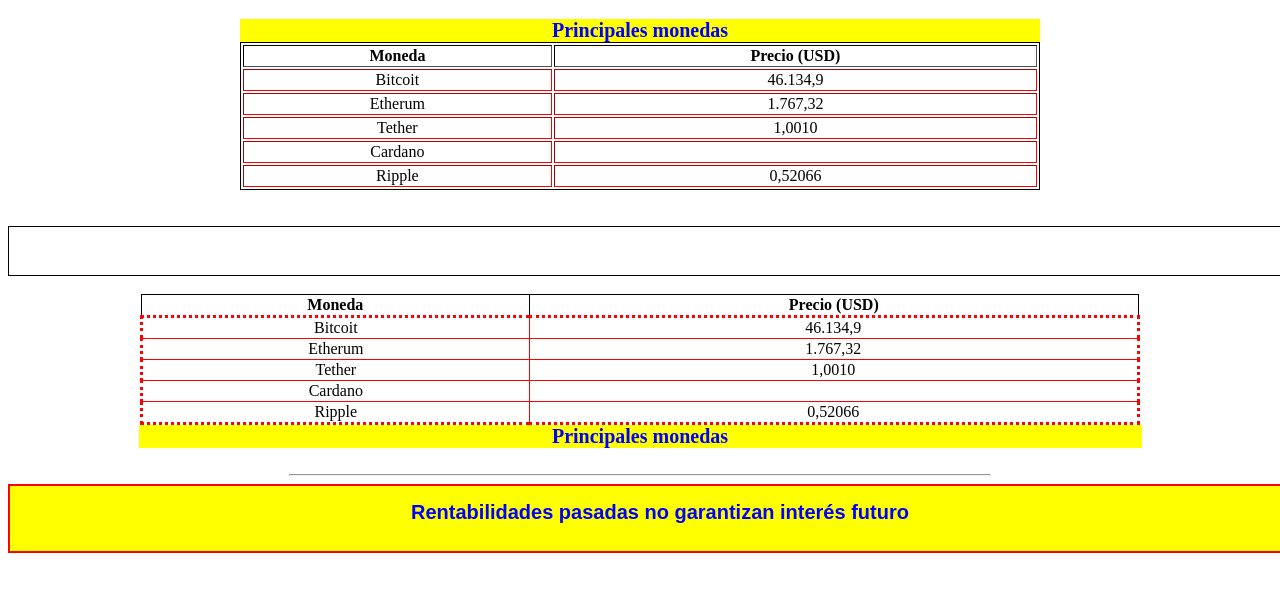
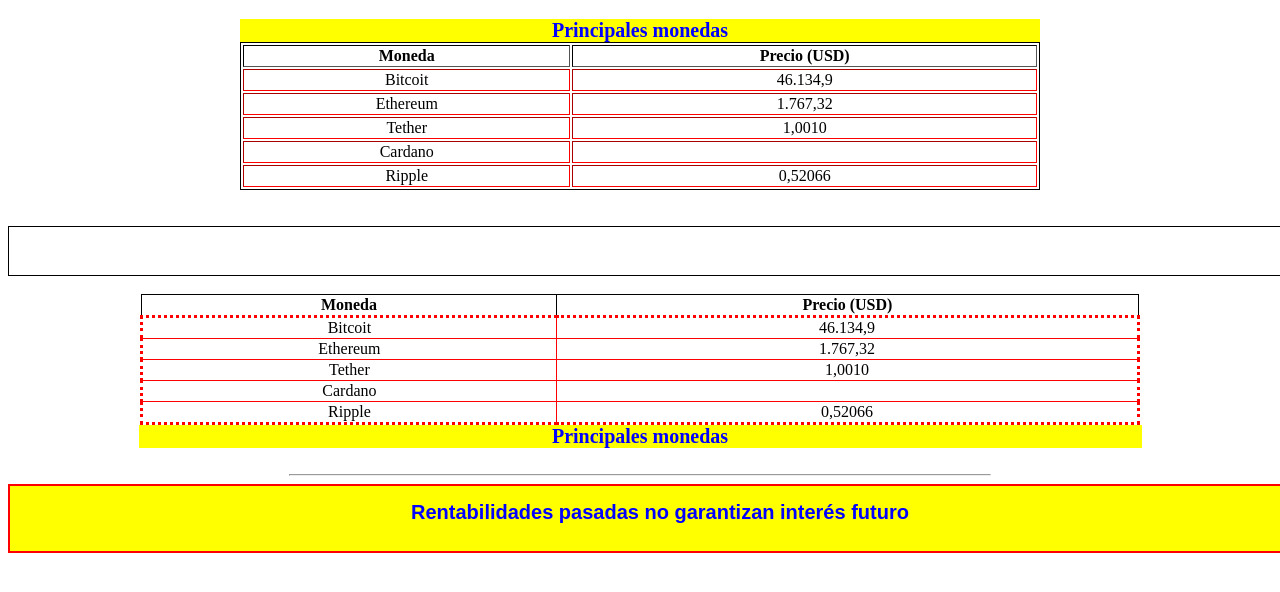
Before and after one commit to Juanka95/Practica-7-CSS, a plain HTML site: page index.html in a window 1280 px wide. Shown: the part 142-734 px from the top of the page. Drawn offline with Linux system fonts and the light colour scheme.

Commit message:
12/02/2021

```diff
--- a/index.html
+++ b/index.html
@@ -49,7 +49,7 @@
 
                  <tr>
                     <td>
-                        Etherum
+                        Ethereum
                     </td>
                     <td>
                         1.767,32
@@ -120,7 +120,7 @@
 
                  <tr class="subtabla">
                     <td>
-                        Etherum
+                        Ethereum
                     </td>
                     <td>
                         1.767,32
```
